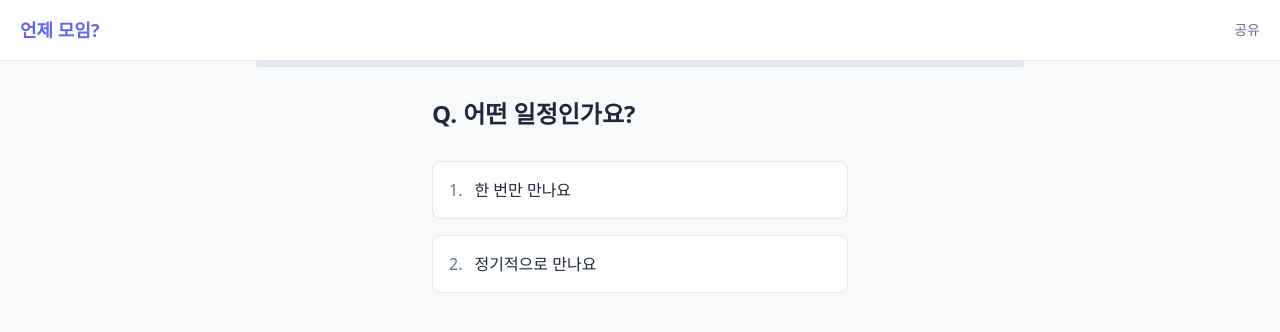
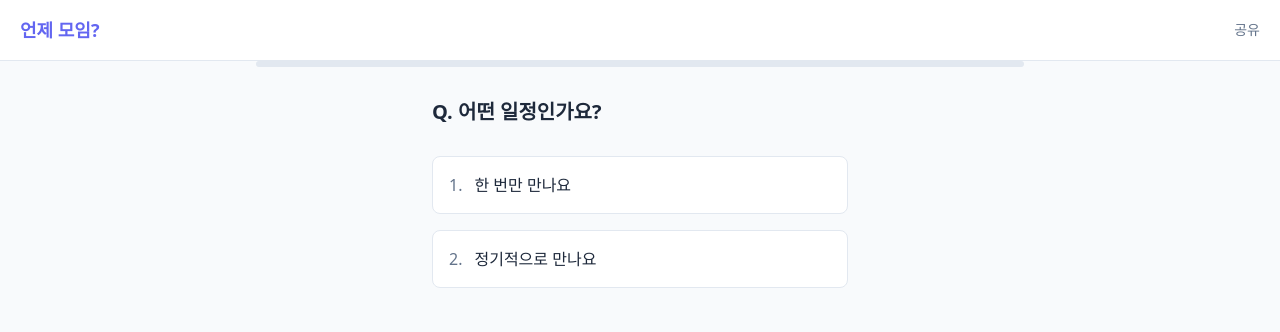
Before and after one commit to kdhqwe1030/time-together, a Next.js app: page / in a window 1280 px wide. Shown: the top 332 px of the page. Built offline with nearby package versions, Linux system fonts and the light colour scheme.

Commit message:
chore: 폰트 크기 감소

```diff
--- a/src/components/create/ui/QuestionHeader.tsx
+++ b/src/components/create/ui/QuestionHeader.tsx
@@ -1,7 +1,7 @@
 export default function QuestionHeader({ question }: { question: string }) {
   return (
     <div className="mt-4 mb-8">
-      <h2 className="text-2xl font-semibold text-text leading-tight">
+      <h2 className="text-xl font-semibold text-text leading-tight">
         {question}
       </h2>
     </div>
```
